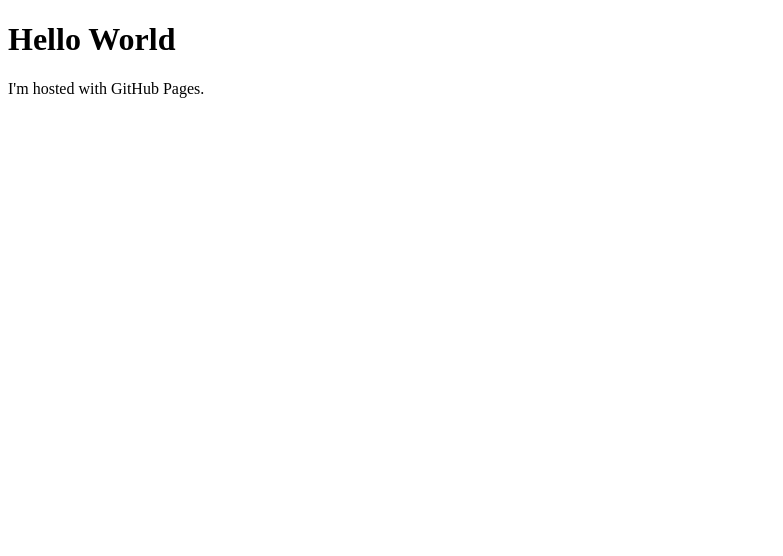
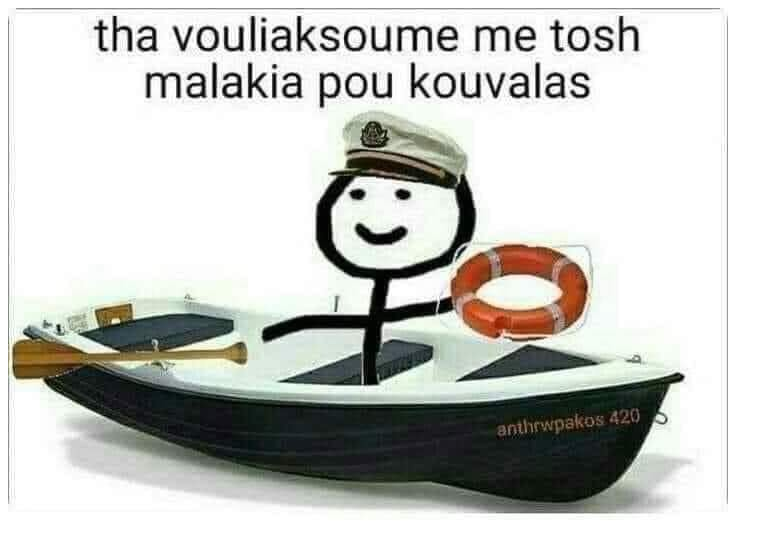
Before and after one commit to Mako-M/Mako-M.github.io, a plain HTML site: page index.html in a window 1280 px wide. Shown: the whole page, without its empty margins (0-783 px from the left). Drawn offline with Linux system fonts and the light colour scheme.

Commit message:
first test

```diff
--- a/index.html
+++ b/index.html
@@ -1,7 +1,6 @@
 <!DOCTYPE html>
 <html>
-<body>
-<h1>Hello World</h1>
-<p>I'm hosted with GitHub Pages.</p>
-</body>
+	<body>
+		<img src="resources/test_image.jpeg">
+	</body>
 </html>
```
Also changed, not shown: resources/test_image.jpeg (added).
